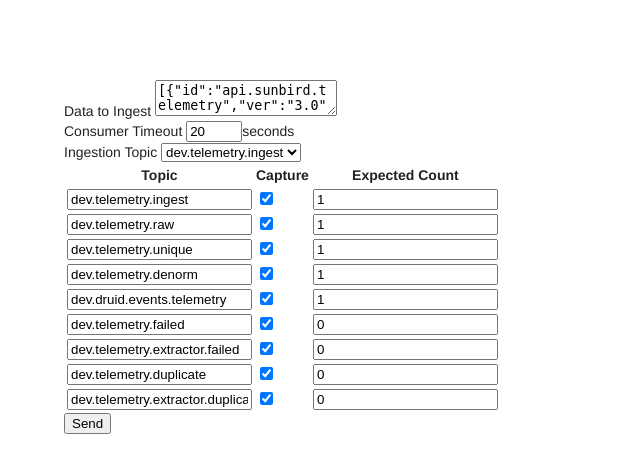
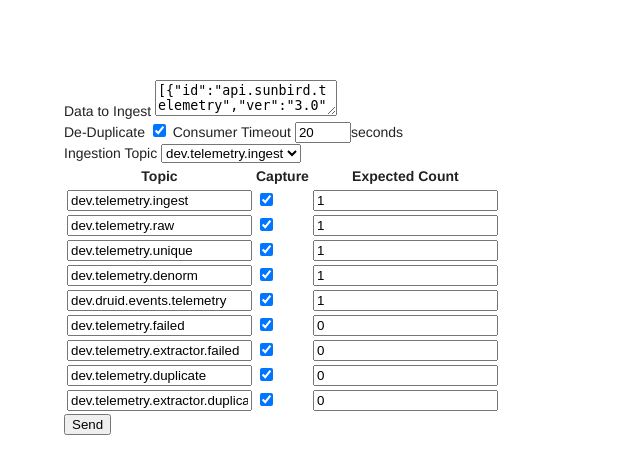
Before and after one commit to shobhit-vashistha/data-pipeline-test, a Django app: page / in a window 1280 px wide. Shown: the part 48-522 px from the top of the page, without its empty margins (0-640 px from the left). Run offline with Django 3.2, Linux system fonts and the light colour scheme; parts of the project's set-up code (start-up, migrations or seed data) failed here and were passed over.

Commit message:
first testing

```diff
--- a/src/web/templates/poc.html
+++ b/src/web/templates/poc.html
@@ -14,6 +14,12 @@
                         <textarea class="tc_input test_case_data form-control" data-io-prop="data" data-io-type="json" data-io-level="1" aria-label="input for ingestion data"></textarea>
                     </label>
                 </div>
+
+                <label>
+                    <span>De-Duplicate</span>
+                    <input class="tc_input test_case_de_duplicate form-control" type="checkbox" checked
+                       data-io-prop="de_duplicate" data-io-level="1">
+                </label>
 
                 <label>
                     <span>Consumer Timeout</span>
```
